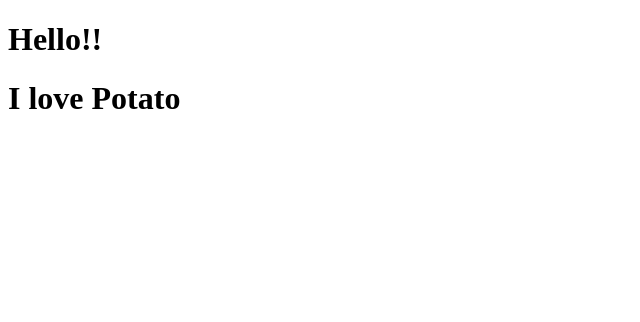
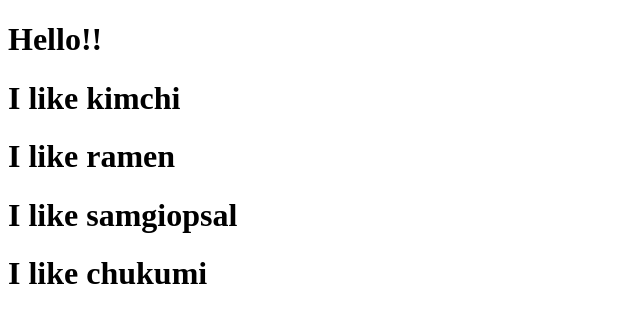
Before and after one commit to Nohchangok/React-JS, a React (Create React App) app in the folder movie_app_nicolas/: page / in a window 1280 px wide. Shown: the top 322 px of the page, without its empty margins (0-640 px from the left). Built offline with nearby package versions, Linux system fonts and the light colour scheme.

Commit message:
#2.1 Reusable Components with JSX + Props

```diff
--- a/movie_app_nicolas/src/App.js
+++ b/movie_app_nicolas/src/App.js
@@ -1,14 +1,17 @@
 import React from 'react';
 
-function Potato(){
-    return <h1>I love Potato</h1>
+function Food({ fav }){ //props.fav == {fav}
+    return <h1>I like {fav}</h1>;
 }
 
 function App() {
     return (
         <div>
             <h1>Hello!!</h1>
-            <Potato />
+            <Food fav="kimchi"/>
+            <Food fav="ramen"/>
+            <Food fav="samgiopsal"/>
+            <Food fav="chukumi"/>
         </div>
     );
 
```
